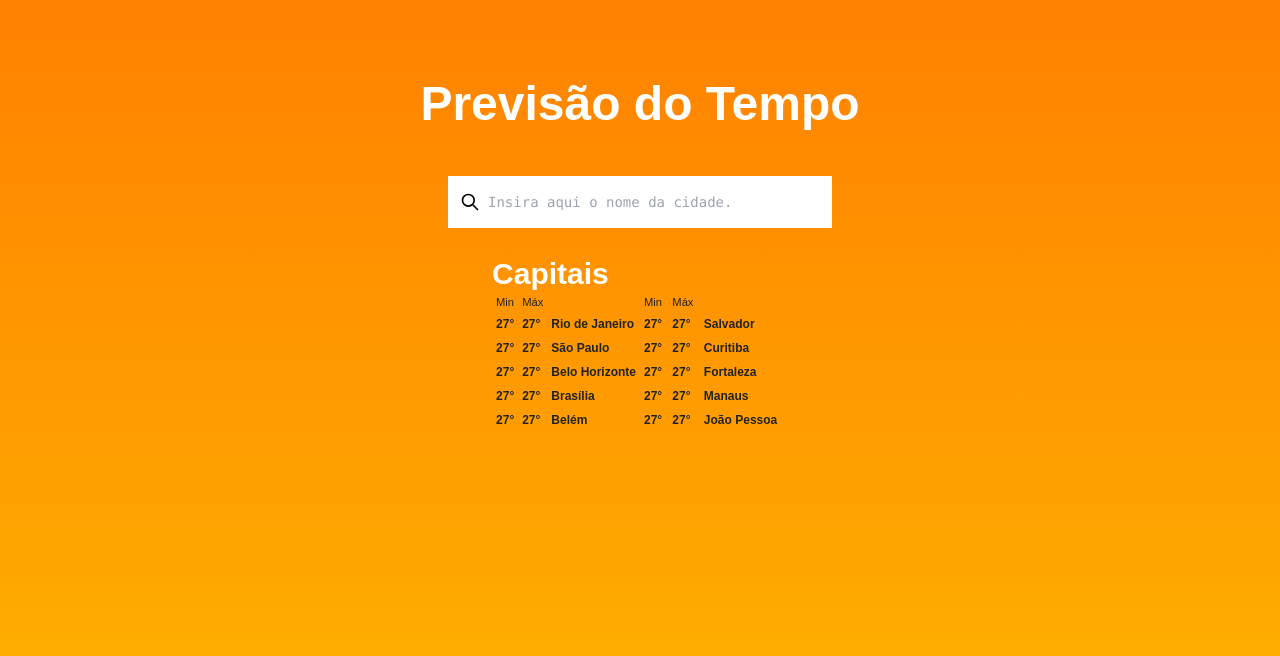
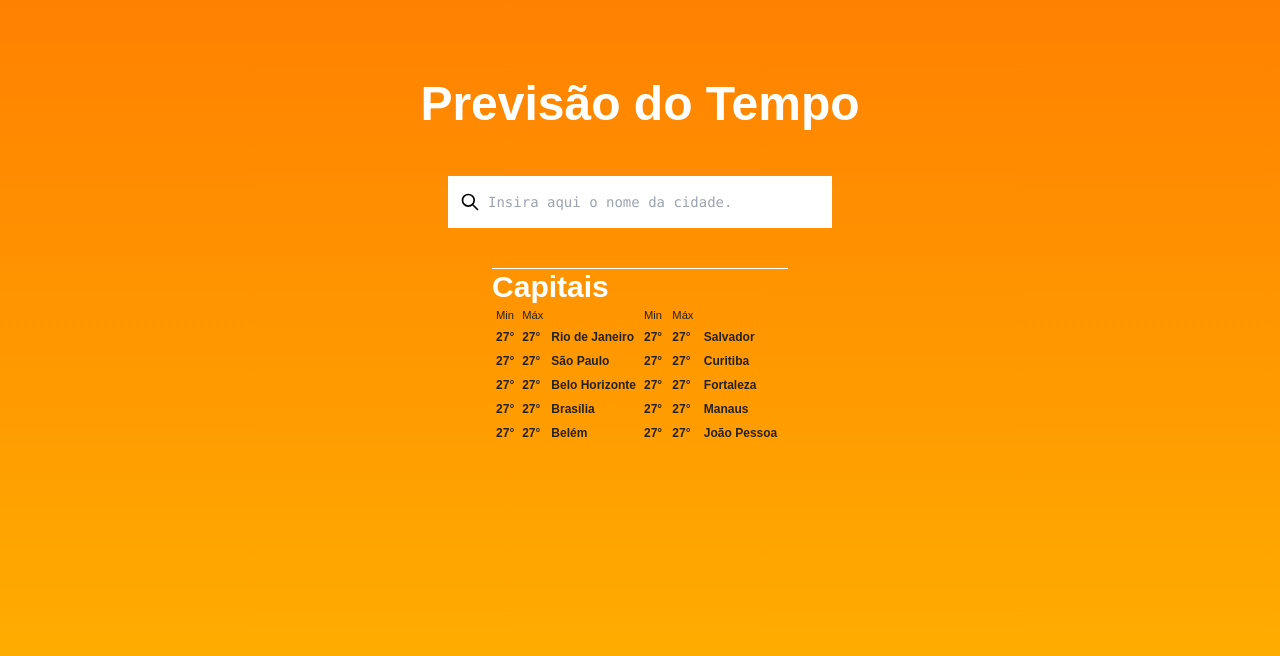
Before and after one commit to iamlucasgomes/1STi-frontend-challenge, a Next.js app: page / in a window 1280 px wide. Shown: the top 656 px of the page. Built offline with nearby package versions, Linux system fonts and the light colour scheme.

Commit message:
style: margin top in capitals component

```diff
--- a/src/components/Capitals.component.tsx
+++ b/src/components/Capitals.component.tsx
@@ -35,7 +35,7 @@ export default function Capitals() {
     // }
     return (
         <section>
-            <div>
+            <div className="mt-3 border-t border-white">
                 <h1 className="text-3xl text-start text-white arial">Capitais</h1>
             </div>
             <div className="grid grid-cols-2">
```
